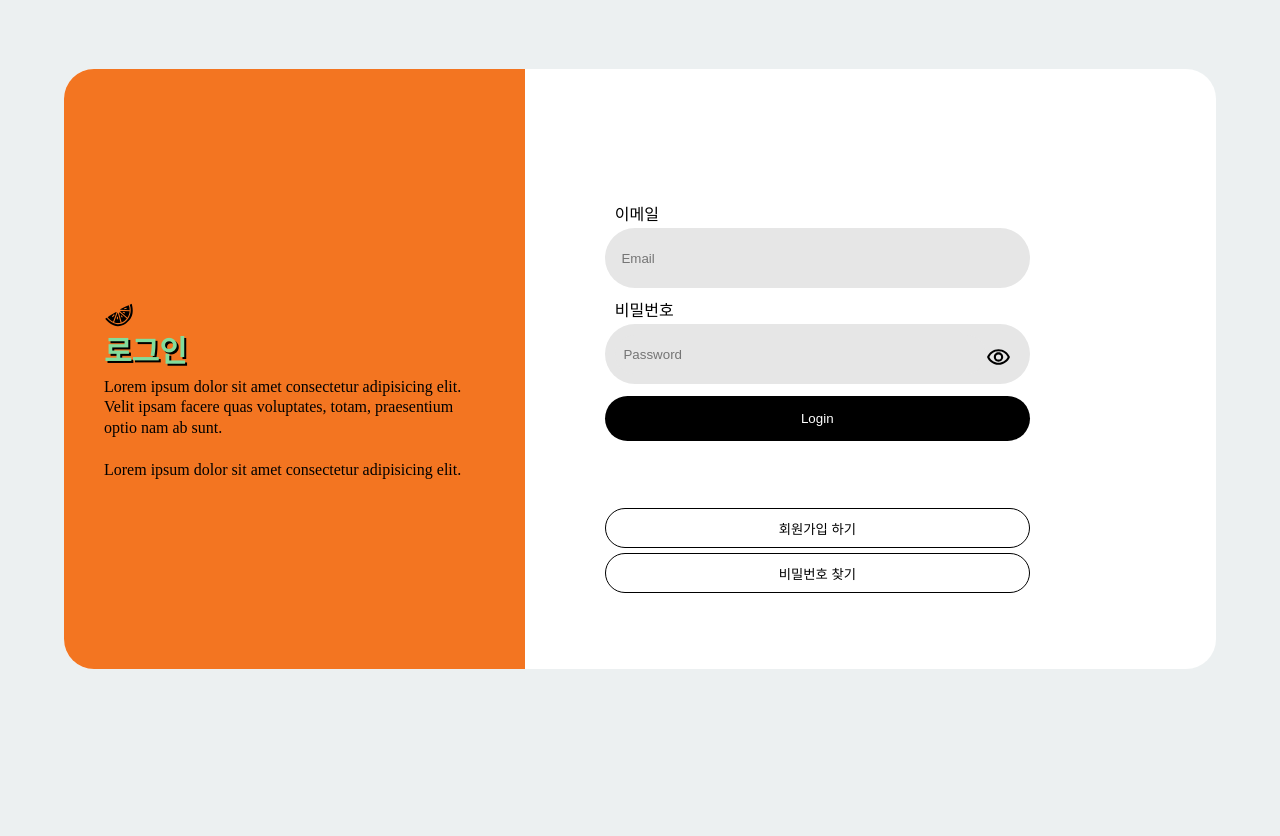
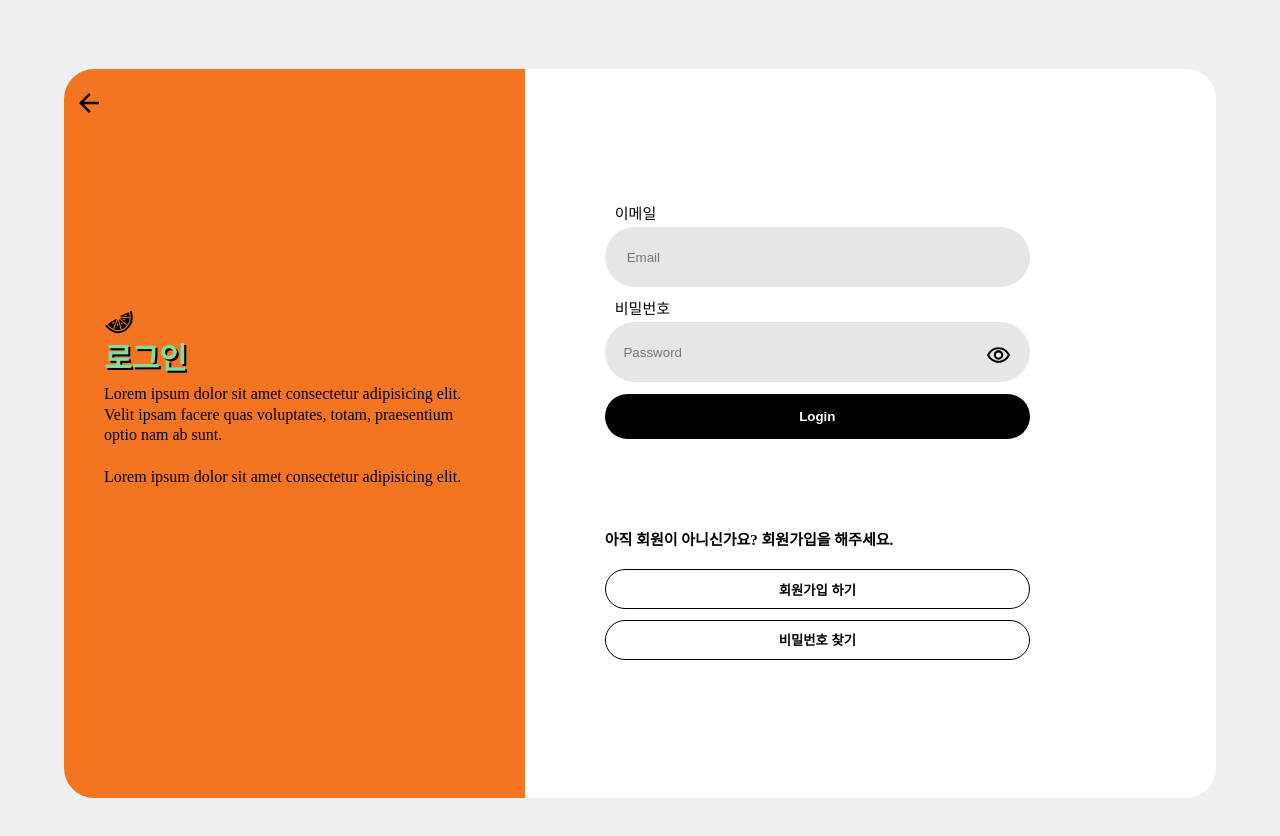
Before and after one commit to MinaJi/react-firebase-crud, a React (Create React App) app in the folder react-firebase-crud/: page /signin in a window 1280 px wide. Shown: the top 836 px of the page. Before the commit the page ends 800 px from the top, so only its background shows below. Built offline with nearby package versions, Linux system fonts and the light colour scheme; no server answers; a web font is replaced by a local one.

Commit message:
글쓰기

```diff
--- a/react-firebase-crud/package.json
+++ b/react-firebase-crud/package.json
@@ -6,6 +6,7 @@
     "@emotion/react": "^11.10.5",
     "@emotion/styled": "^11.10.5",
     "@mui/base": "^5.0.0-alpha.103",
+    "@mui/icons-material": "^5.10.9",
     "@mui/material": "^5.10.10",
     "@mui/styled-engine-sc": "^5.10.6",
     "@mui/system": "^5.10.10",
--- a/react-firebase-crud/src/Router.jsx
+++ b/react-firebase-crud/src/Router.jsx
@@ -1,6 +1,8 @@
 import React, { useContext } from "react";
 import { Navigate, Route, Routes } from "react-router-dom";
 import { AuthContext } from "./context/AuthContext";
+import Board from "./pages/Board";
+import BoardWrite from "./pages/BoardWrite";
 import FindPassword from "./pages/FindPassword";
 import Home from "./pages/Home";
 import Login from "./pages/Login";
@@ -11,27 +13,28 @@ function Router() {
   const { currentUser } = useContext(AuthContext);
 
   const RequireAuth = ({ children }) => {
-    return currentUser ? children : <Navigate to="/login" />;
+    return currentUser ? children : <Navigate to="/signin" />;
   };
-  // console.log(currentUser);
+  console.log(currentUser);
 
   return (
     <>
       <Routes>
         <Route path="/">
+          <Route index path="/" element={<Home />} />
+          <Route path="/signin" element={<Login />} />
           <Route path="/signup" element={<SignUp />} />
-          <Route path="/signin" element={<Login />} />
           <Route path="/mypage" element={<MypageMain />} />
           <Route path="/findpassword" element={<FindPassword />} />
           <Route
-            index
-            path="/"
+            path="/board"
             element={
               <RequireAuth>
-                <Home />
+                <Board />
               </RequireAuth>
             }
           />
+          <Route path="/board/write" element={<BoardWrite />} />
         </Route>
       </Routes>
     </>
--- a/react-firebase-crud/src/components/Header.jsx
+++ b/react-firebase-crud/src/components/Header.jsx
@@ -35,6 +35,8 @@ function Header() {
   const handleLogout = async () => {
     try {
       await logout();
+      navi("/");
+      console.log("로그아웃")
     } catch (error) {
       console.log(error.message);
     }
@@ -75,6 +77,15 @@ function Header() {
             </Btn>
           )}
         </Grid>
+        <Grid item>
+          <Btn
+            onClick={() => {
+              navi("/board");
+            }}
+          >
+            게시판
+          </Btn>
+        </Grid>
       </StyledHeader>
     </>
   );
--- a/react-firebase-crud/src/components/LoginForm.jsx
+++ b/react-firebase-crud/src/components/LoginForm.jsx
@@ -20,6 +20,7 @@ const StyledContainer = styled(Grid)`
       margin-bottom: 5px;
       margin-top: 10px;
       margin-left: 10px;
+      font-size: 15px;
     }
     @media screen and (max-width: 576px) {
       width: 100%;
@@ -38,6 +39,7 @@ const StyledInput = styled.input`
   height: 60px;
   padding: 2%;
   margin-bottom: 5px;
+  padding-left: 3%;
   box-sizing: border-box;
   ::-webkit-input-placeholder {
     padding-left: 6px;
@@ -102,6 +104,7 @@ const LoginBtn = styled.button`
   border-radius: 30px;
   padding: 2%;
   margin-top: 7px;
+  font-weight: bold;
   cursor: pointer;
   :hover {
     background-color: #82dc9b;
@@ -123,9 +126,13 @@ const StyledGrid = styled(Grid)`
     border: 1px solid black;
     border-radius: 20px;
     background-color: #fff;
-    margin-bottom: 5px;
+    margin-bottom: 2%;
+    font-weight: bold;
     @media screen and (max-width: 700px) {
       width: 96%;
+    }
+    :hover {
+      border: 2px solid black;
     }
   }
 `;
@@ -141,6 +148,13 @@ const ErrorMsg = styled(Grid)`
     color: #f37521;
     margin-right: 2px;
   }
+`;
+
+const StyledDiv = styled.div`
+  font-weight: bold;
+  font-size: 15px;
+  padding-bottom: 4%;
+  padding-top: 5%;
 `;
 
 function LoginForm() {
@@ -172,7 +186,6 @@ function LoginForm() {
 
   return (
     <>
-      {/* <StyledContainer container alignItems="center" direction="column"> */}
       <StyledContainer>
         <form onSubmit={handleLogin} style={{ boxSizing: "border-box" }}>
           <Grid item>
@@ -213,6 +226,9 @@ function LoginForm() {
         </form>
         <StyledGrid item>
           <Grid item>
+            <StyledDiv>
+              <span>아직 회원이 아니신가요? 회원가입을 해주세요.</span>
+            </StyledDiv>
             <button
               className="btn"
               onClick={() => {
--- /dev/null
+++ b/react-firebase-crud/src/pages/Board.jsx
@@ -0,0 +1,20 @@
+import React from "react";
+import { useNavigate } from "react-router-dom";
+
+function Board() {
+  const navi = useNavigate();
+
+  return (
+    <div>
+      <button
+        onClick={() => {
+          navi("/board/write");
+        }}
+      >
+        글쓰기
+      </button>
+    </div>
+  );
+}
+
+export default Board;
--- /dev/null
+++ b/react-firebase-crud/src/pages/BoardWrite.jsx
@@ -0,0 +1,21 @@
+import React from "react";
+
+function BoardWrite() {
+  const handleSubmit = (e) => {
+    e.preventDefault();
+  };
+
+  return (
+    <div>
+      <form onSubmit={handleSubmit}>
+        <p>제목</p>
+        <input />
+        <p>내용</p>
+        <textarea />
+        <button type="submit">제출</button>
+      </form>
+    </div>
+  );
+}
+
+export default BoardWrite;
--- a/react-firebase-crud/src/pages/Login.jsx
+++ b/react-firebase-crud/src/pages/Login.jsx
@@ -3,14 +3,17 @@ import styled from "styled-components";
 import { Container, Grid } from "@mui/material";
 import { GiOrangeSlice } from "react-icons/gi";
 import LoginForm from "../components/LoginForm";
+import ArrowBackIcon from "@mui/icons-material/ArrowBack";
+import { useNavigate } from "react-router-dom";
 
 // 스타일 컴포넌트
 const GridContainer = styled(Grid)`
   && {
-    height: 600px;
+    height: 100%;
     background-color: #fff;
     border-radius: 30px;
     margin-top: 6%;
+    margin-bottom: 6%;
     overflow: hidden;
     direction: column;
     align-items: stretch;
@@ -38,14 +41,23 @@ const GridContainer = styled(Grid)`
   }
 `;
 
+const IconDiv = styled(Grid)`
+  && {
+    margin-top: 4%;
+    padding-left: 10px;
+    font-size: 30px;
+    cursor: pointer;
+  }
+`;
+
 const StyledLoginDiv = styled.div`
   font-size: 30px;
   text-align: left;
-  margin-top: 50%;
+  margin-top: 40%;
   padding-left: 40px;
   padding-right: 40px;
   @media screen and (max-width: 576px) {
-    margin-top: 18%;
+    margin-top: 4%;
   }
 
   .logintext {
@@ -70,10 +82,20 @@ const StyledLoginDiv = styled.div`
 `;
 
 function Login() {
+  const navi = useNavigate();
+
   return (
     <Container>
       <GridContainer container>
         <Grid item className="left">
+          <IconDiv item>
+            <ArrowBackIcon
+              fontSize="inherite"
+              onClick={() => {
+                navi("/");
+              }}
+            />
+          </IconDiv>
           <StyledLoginDiv>
             <GiOrangeSlice className="gi" />
             <p className="logintext">로그인</p>
```
Also changed, not shown: 1 other file (tests, documents, lock files or other folders).
